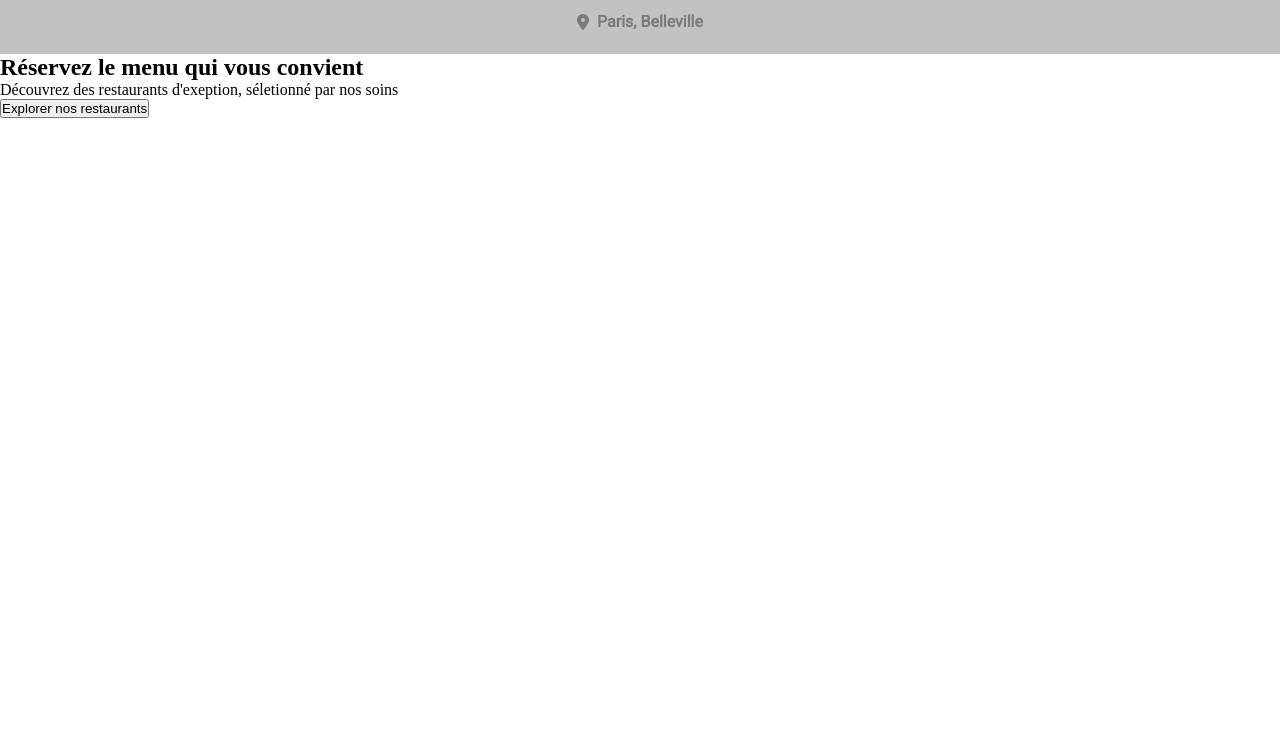
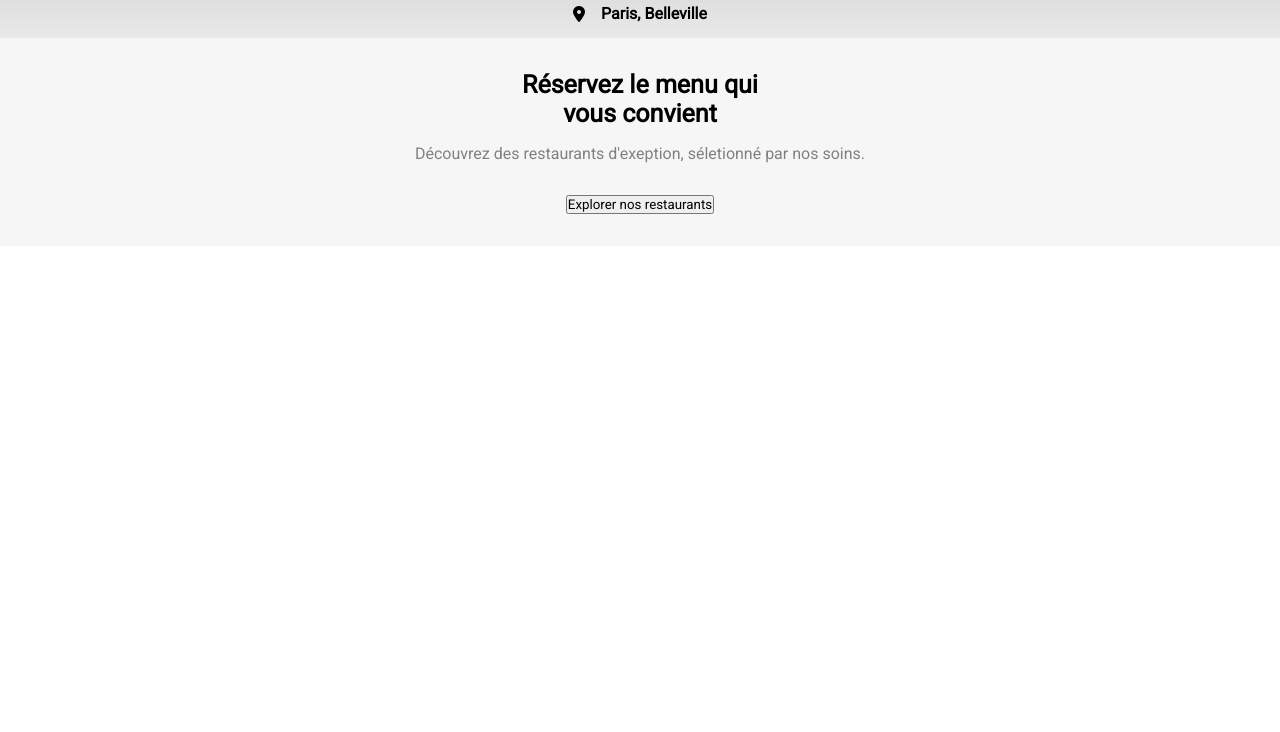
Before and after one commit to Wormav/Ohmyfood, a website: page index.html in a window 1280 px wide. Shown: the part 68-800 px from the top of the page. Drawn offline with Linux system fonts and the light colour scheme; a web font is replaced by a local one.

Commit message:
CSS header localisation and search

```diff
--- a/index.html
+++ b/index.html
@@ -28,8 +28,8 @@
     <main>
         <!--search-->
         <section class="search">
-            <h1 class="search__title">Réservez le menu qui vous convient</h1>
-            <p class="search__texte">Découvrez des restaurants d'exeption, séletionné par nos soins</p>
+            <h1 class="search__title">Réservez le menu qui <br> vous convient</h1>
+            <p class="search__texte">Découvrez des restaurants d'exeption, séletionné par nos soins.</p>
             <button class="search__btn">Explorer nos restaurants</button>
         </section>
         <!--search-->
--- a/sass/layout/_header.scss
+++ b/sass/layout/_header.scss
@@ -1,8 +1,8 @@
 * {
   margin: 0;
   padding: 0;
+  font-family: "Roboto";
 }
-
 
 .header {
   height: auto;
@@ -21,16 +21,42 @@
   display: flex;
   justify-content: center;
   align-items: center;
-    height: 4rem;
-    background-color: rgb(196, 193, 193);
-    &__icon{
-        margin-right: 0.5rem;
-        color: #7A7A7A;
+  height: 3rem;
+  background: rgb(172, 172, 172);
+  background: linear-gradient(
+    180deg,
+    rgba(172, 172, 172, 1) 0%,
+    rgba(221, 221, 221, 1) 6%,
+    rgba(233, 233, 233, 1) 100%,
+    rgba(0, 212, 255, 1) 100%
+  );
+  &__icon {
+    margin-right: 1rem;
+    color: black;
   }
-    &__texte{
+  &__texte {
     font-family: "Roboto";
     font-size: 16px;
-        color: #7A7A7A;
-
+    color: black;
   }
 }
+
+.search {
+  display: flex;
+  flex-direction: column;
+  align-items: center;
+  background-color: #f6f6f6;
+  padding: 2rem 1rem;
+
+  &__title {
+    text-align: center;
+    font-size: 25px;
+    margin-bottom: 1rem;
+  }
+
+  &__texte {
+    text-align: center;
+    color: #656565;
+    margin-bottom: 2rem;
+  }
+}
```
Also changed, not shown: style/style.css, 1 other file. Lines whose indentation alone changed are shown as unchanged.
